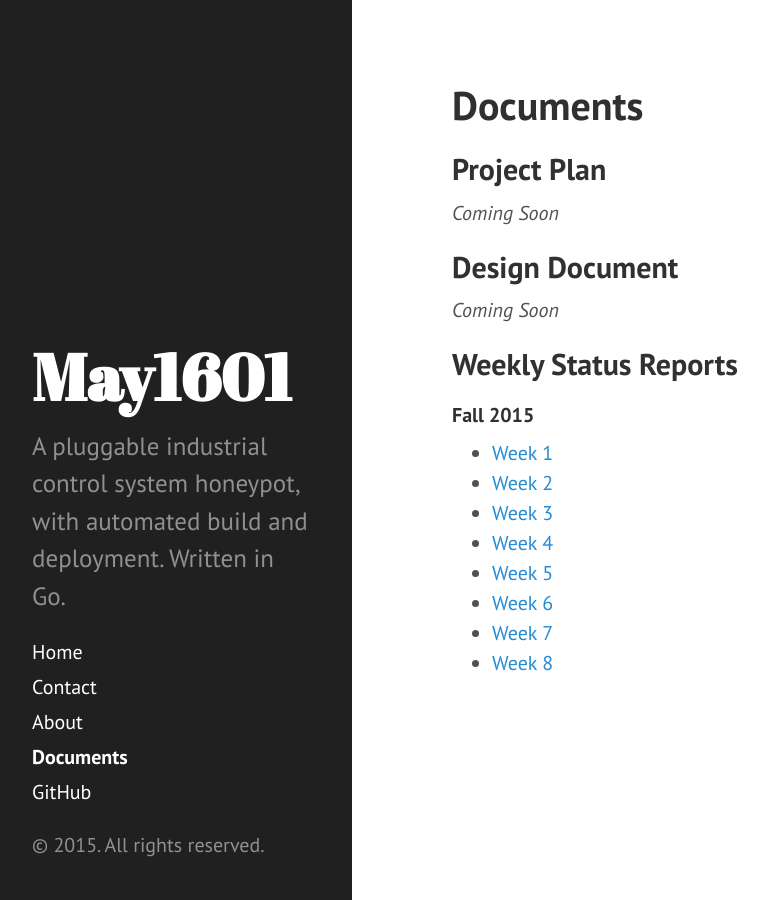
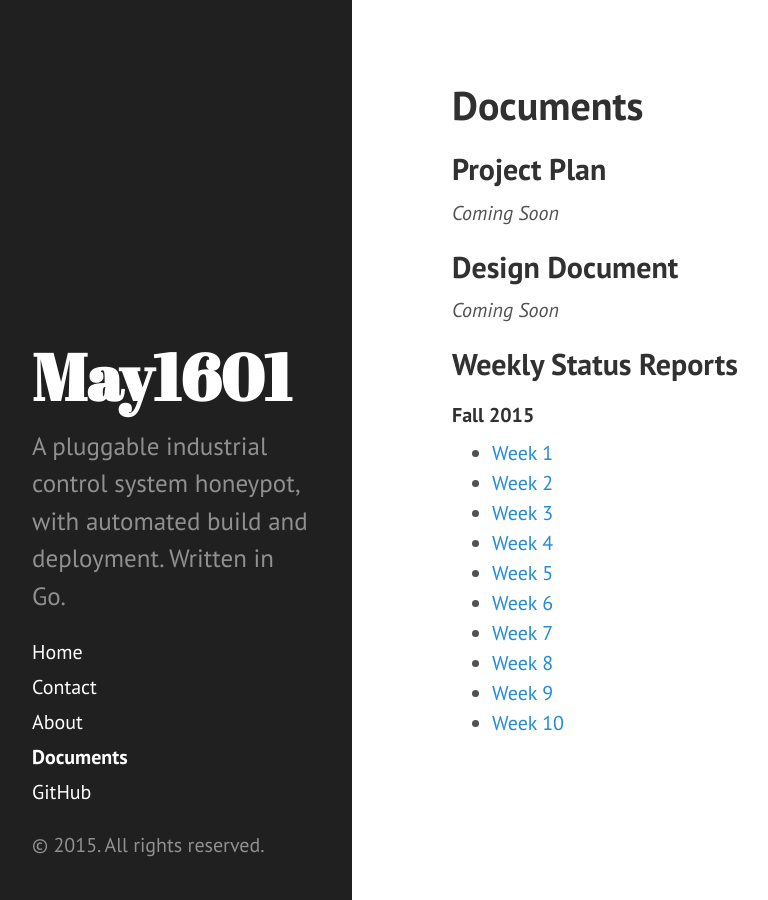
Before and after one commit to Senior-Design-May1601/website, a Jekyll site: the page built from documents/index.md, in a window 1280 px wide. Shown: the whole page, without its empty margins (8-776 px from the left). Built offline with Jekyll 4.4.1, drawn with Linux system fonts in a browser that asks for light colours; Markdown is read by kramdown in place of the engine named in the settings.

Commit message:
added documents and publishing site

```diff
--- a/documents/index.md
+++ b/documents/index.md
@@ -25,3 +25,5 @@ title: Documents
 * [Week 6](/assets/Week6.pdf)
 * [Week 7](/assets/Week7.pdf)
 * [Week 8](/assets/Week8.pdf)
+* [Week 9](/assets/Week9.pdf)
+* [Week 10](/assets/Week10.pdf)
```
Also changed, not shown: 4 other files.
